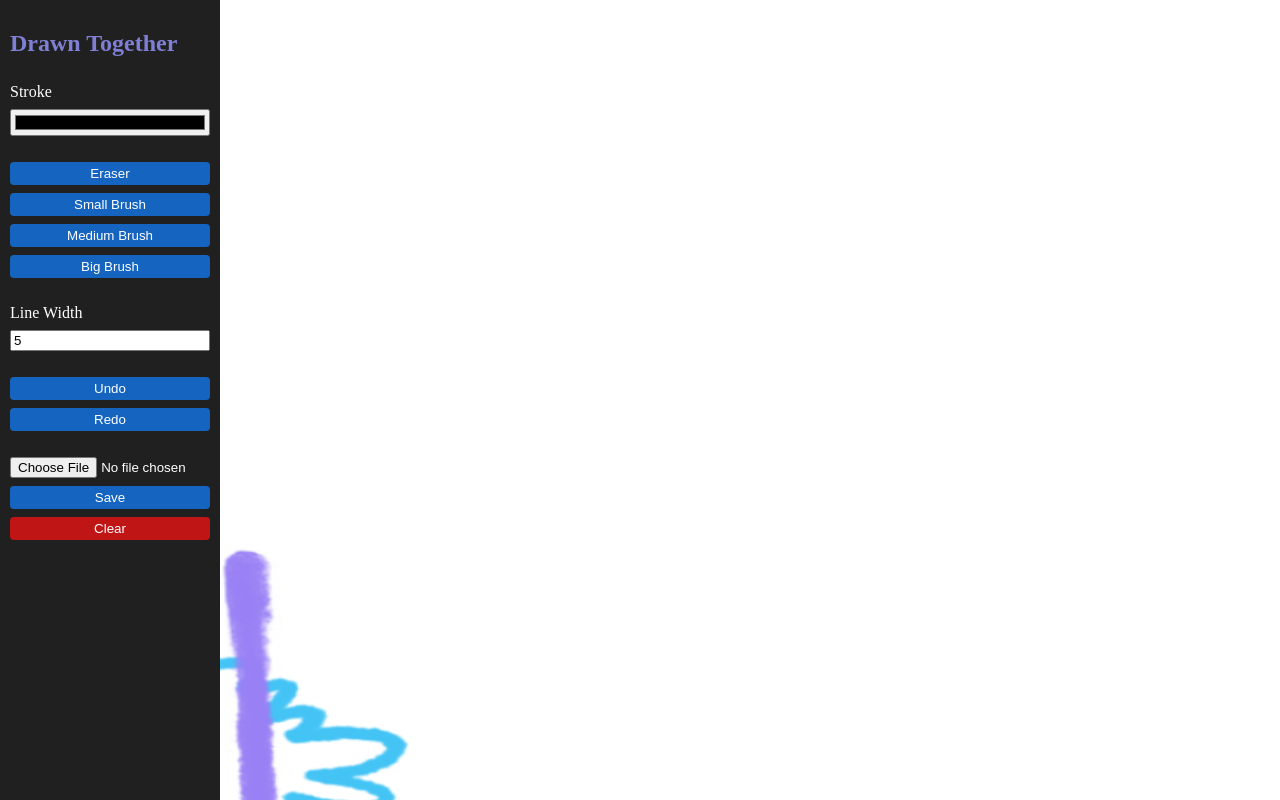
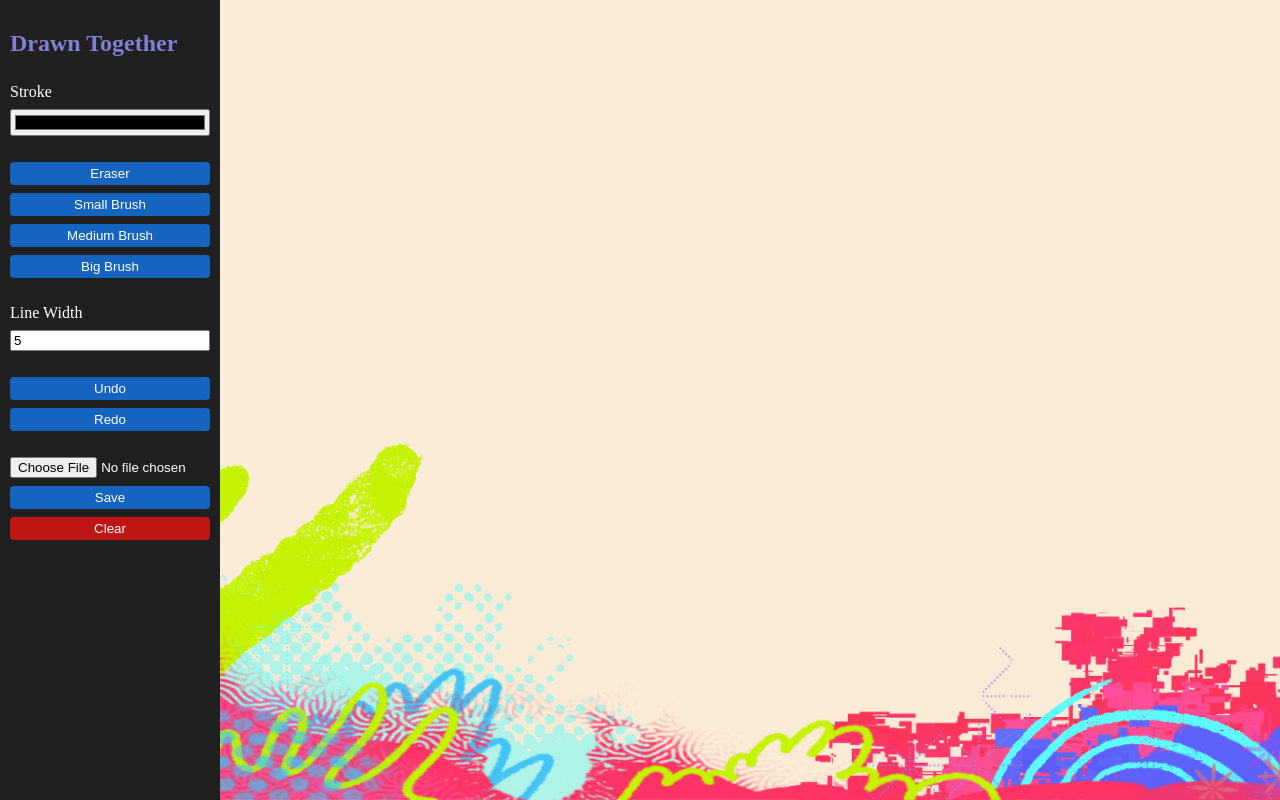
Before and after one commit to ratastic/participation-machine-2026, a web app: file public/drawingindex.html in a window 1280 px wide. Run offline with its HTML, style and script files only (its server is not run), Linux system fonts and the light colour scheme.

Commit message:
Style Sheet update

```diff
--- a/public/drawingindex.html
+++ b/public/drawingindex.html
@@ -24,9 +24,12 @@
             <button id="save"class="button-blue">Save</button>
             <button id="clear"class="button-red">Clear</button>
         </div>
-        <div class="drawing-board">
-            <div class="checkered">
-            <canvas id="drawing-board"></canvas>
+            <div class="drawing-board">
+                <div class="background1">
+                <div class="background2">
+                    <canvas id="drawing-board">
+                    </canvas>
+                </div></div>
             </div>
         </div>
     </section>
--- a/public/drawingstyle.css
+++ b/public/drawingstyle.css
@@ -54,18 +54,17 @@
     background-color: #c01515;
 }
 
-.checkered {
-
+.background1 {
+    background-image: url(images/BackgrounfArt_PC2.png);
+    background-color: antiquewhite;
+    background-repeat: no-repeat;
+    background-position: 50% 50%;
+    background-size: cover;
+}
+.background2 {
     background-image: url(images/BackgrounfArt_PC1.png);
-
-  /* --size: 20px;
-  --color-2: #cccccc;
-
-  background-image: conic-gradient(
-    var(--color-1) 0 25%,
-    var(--color-2) 0 50%,
-    var(--color-1) 0 75%,
-    var(--color-2) 0
-  );
-  background-size: var(--size) var(--size); */
+    background-color: antiquewhite;
+    background-repeat: no-repeat;
+    background-position: 50% 50%;
+    background-size: cover;
 }
```
